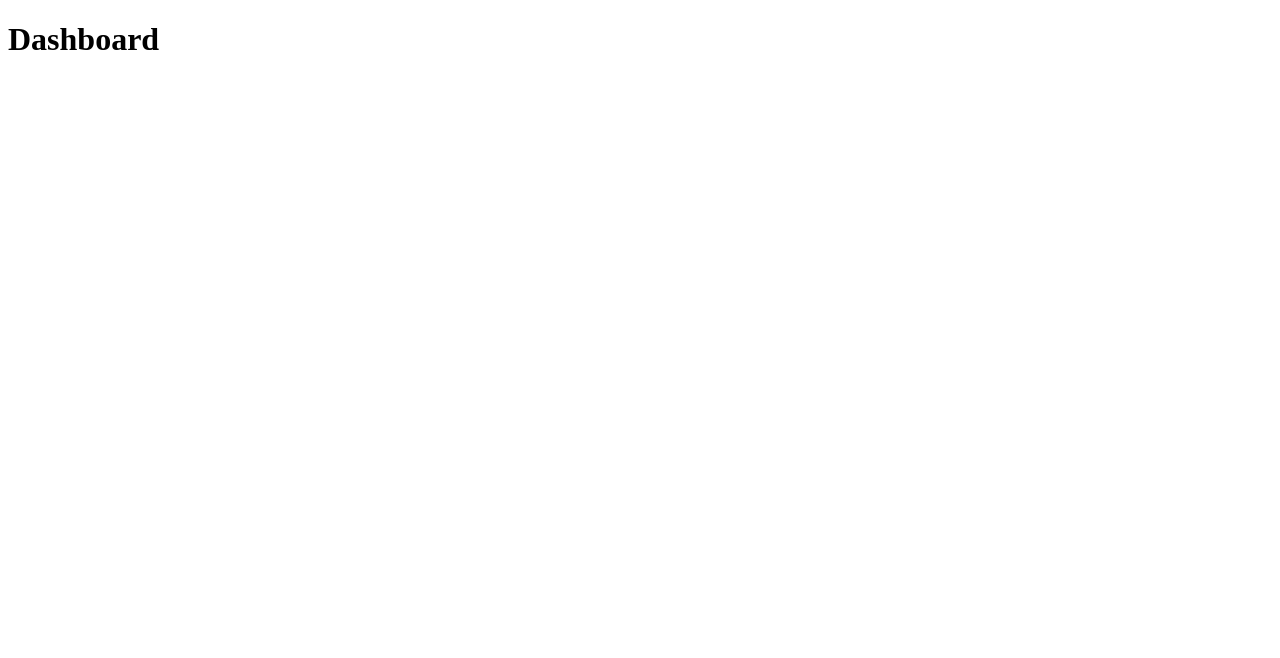
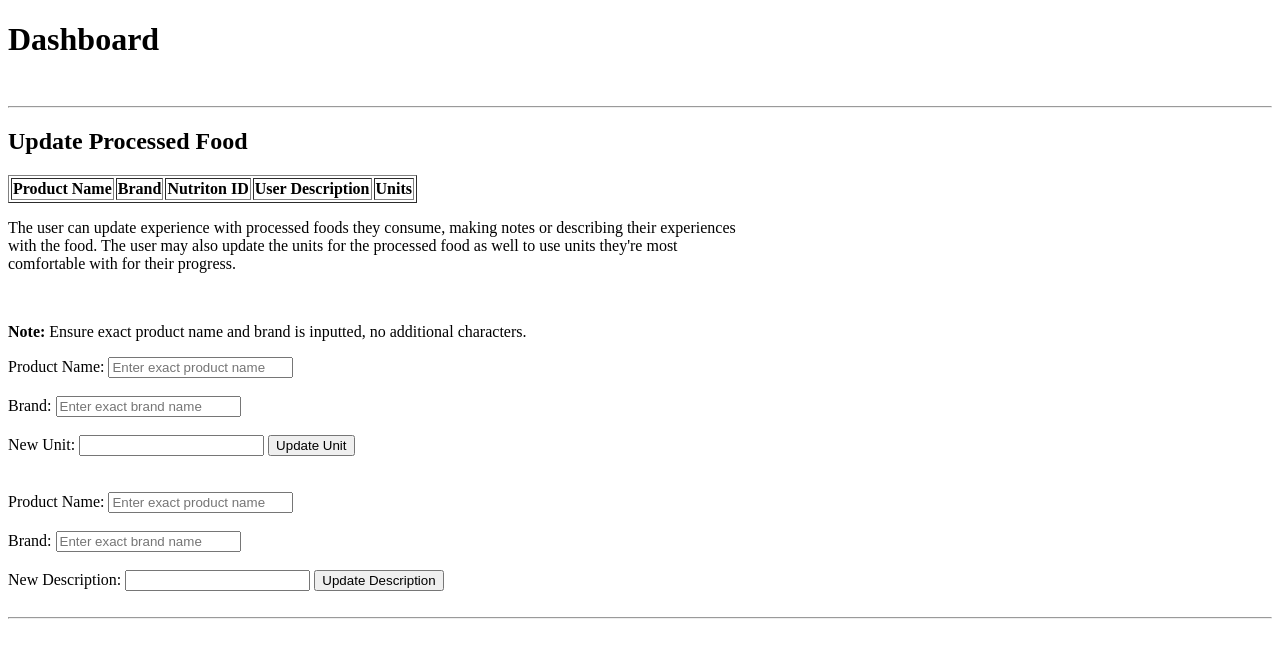
Before and after one commit to havido/Healthy-Eating-Planner, a website: page public/dashboard.html in a window 1280 px wide. Drawn offline with Linux system fonts and the light colour scheme; no server answers.

Commit message:
Integrated

```diff
--- a/public/dashboard.html
+++ b/public/dashboard.html
@@ -1,9 +1,87 @@
 <!DOCTYPE html>
 <html>
 <head>
-    <title>UserDashboard</title>
+    <title>User Dashboard</title>
 </head>
 <body>
+    <!-- ===================================================================================== -->
+    <!-- External JavaScript file that contains the functionality/logic for the operations above. -->
+    <script src="scripts.js"></script>
+
     <h1>Dashboard</h1>
-</body>
+    <br><hr>
+
+    <!-- Atta  ==========================================================================================================-->
+<!-- =================================== Processed Food =======================================================================-->
+<!-- =================================== Processed Food =======================================================================-->
+<!-- =================================== Processed Food =======================================================================-->
+
+    <h2>Update Processed Food</h2>
+
+    <table id="processedFoodTable" border="1">
+        <thead>
+            <tr>
+                <th>Product Name</th>
+                <th>Brand </th>
+                <th>Nutriton ID</th>
+                <th>User Description</th>
+                <th>Units</th>
+            </tr>
+        </thead>
+        <tbody>
+        </tbody>
+    </table>
+
+    <div id="updateSelectProcFoodMsg"></div>
+
+    <p> The user can update experience with processed foods they consume, making notes or describing their experiences <br>
+        with the food. The user may also update the units for the processed food as well to use units they're most <br>
+        comfortable with for their progress. </p>
+
+    <br>
+    <p><b>Note:</b> Ensure exact product name and brand is inputted, no additional characters.</p>
+
+    <form id="updateUnits">
+        Product Name: <input type="text" id="productNameProcFood" placeholder="Enter exact product name" required> <br><br>
+        Brand: <input type="text" id="brandNameProcFood" placeholder="Enter exact brand name" required> <br><br>
+        <label for="pfUnit">New Unit:</label>
+        <input type="text" id="pfUnit" name="pfUnit" required>
+        <button type="submit">Update Unit</button>
+    </form>
+
+    <div id="updateUnitResultMsg"></div>
+
+    <br><br>
+    <form id="userDescriptUpdate">
+        Product Name: <input type="text" id="productNameProcFoodDesc" placeholder="Enter exact product name" required> <br><br>
+        Brand: <input type="text" id="brandNameProcFoodDesc" placeholder="Enter exact brand name" required> <br><br>
+        <label for="userDescript">New Description:</label>
+        <input type="text" id="userDescript" name="userDescript">
+        <button type="submit">Update Description</button>
+    </form>
+
+    <div id="updateDescriptionResultMsg"></div>
+
+    <br><hr><br>
+
+<!-- =================================== Processed Food =======================================================================-->
+<!-- =================================== Processed Food =======================================================================-->
+<!-- =================================== Processed Food =======================================================================-->
+<!-- Atta  ==========================================================================================================-->
+
+
+    <script>
+        document.getElementById('updateUnits').addEventListener('submit', function(event) {
+            event.preventDefault();
+            updateUnit();
+        });
+
+        document.getElementById('userDescriptUpdate').addEventListener('submit', function(event) {
+            event.preventDefault();
+            updateDescription();
+        });
+    </script>
+
+
+    </body>
 </html>
```
